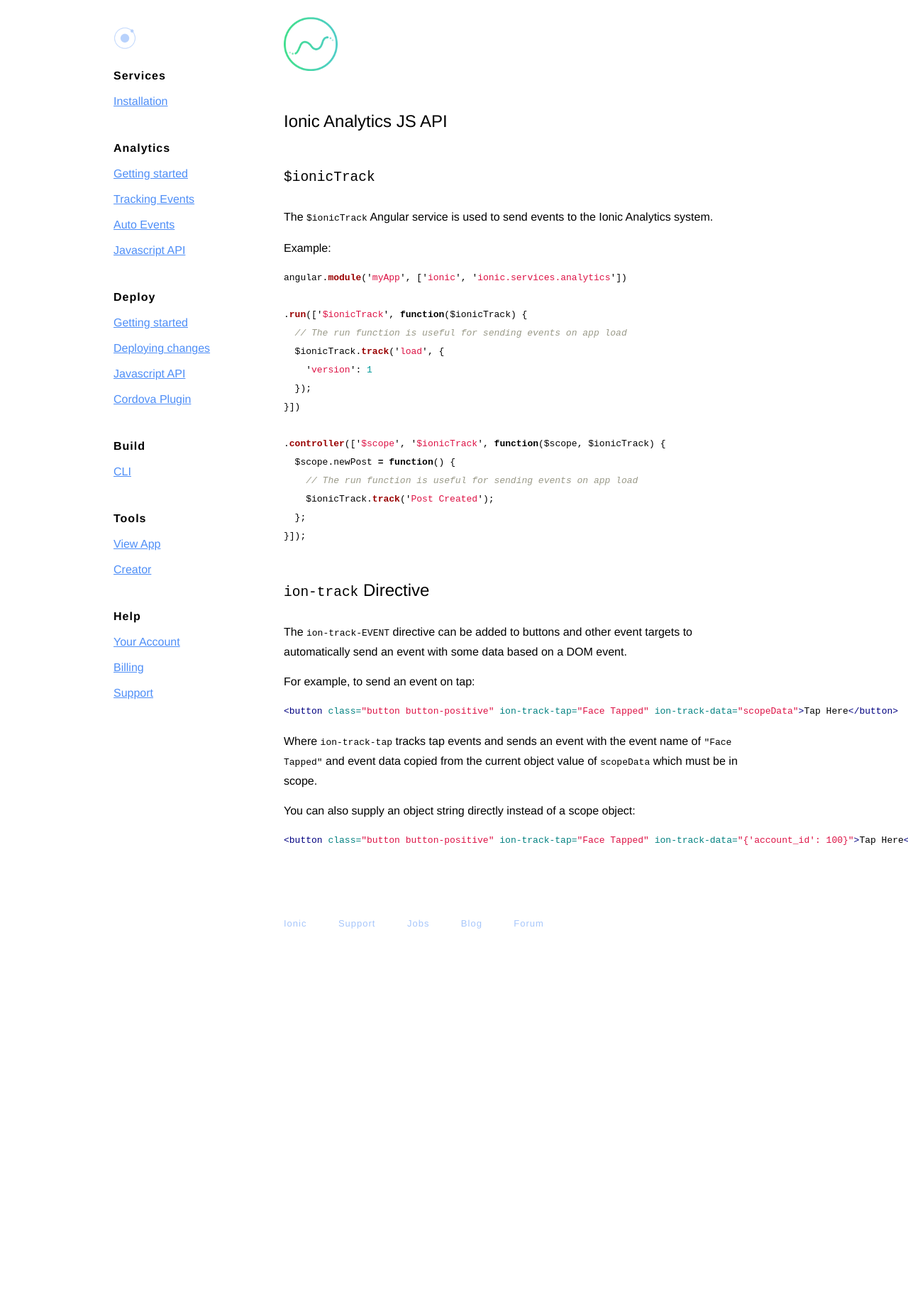
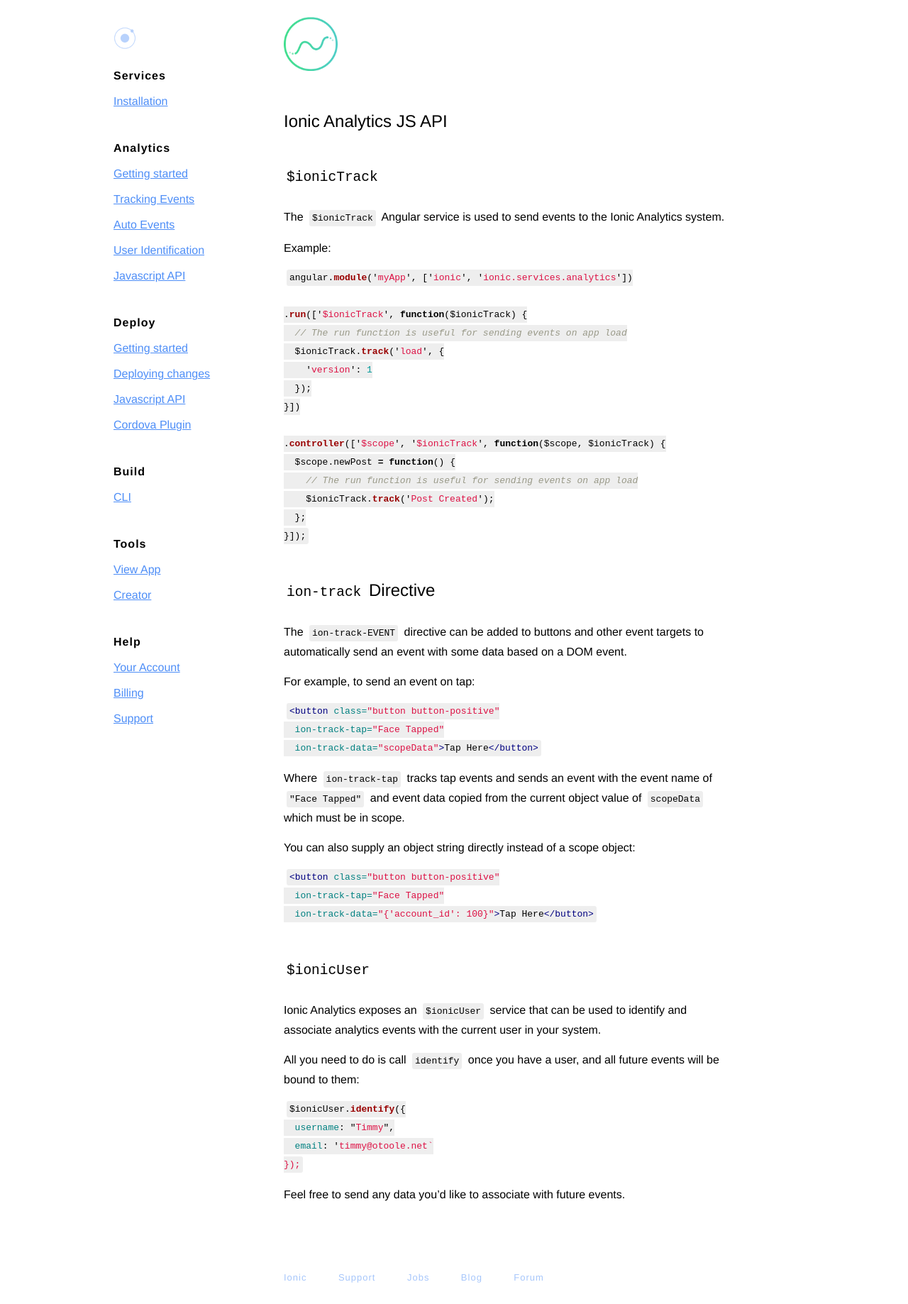
Before and after one commit to ionic-team/ionic-io-docs, a Jekyll site: the page built from services/analytics/js.md, in a window 1280 px wide. Shown: the whole page at 71% size. Built offline with Jekyll 4.4.1, drawn with Linux system fonts in a browser that asks for light colours; some web fonts are replaced; Markdown is read by kramdown in place of the engine named in the settings; before the commit the page ends 1339 px from its top, so only the background shows below that.

Commit message:
Analytics docs

````diff
--- a/_layouts/default.html
+++ b/_layouts/default.html
@@ -22,6 +22,7 @@
                 <li><a href="/services/analytics">Getting started</a></li>
                 <li><a href="/services/analytics/tracking">Tracking Events</a></li>
                 <li><a href="/services/analytics/auto">Auto Events</a></li>
+                <li><a href="/services/analytics/user">User Identification</a></li>
                 <li><a href="/services/analytics/js">Javascript API</a></li>
               </ul>
             </li>
--- a/css/real.css
+++ b/css/real.css
@@ -42,6 +42,16 @@
 }
 #footer ul li a:hover {
   opacity: 1;
+}
+code {
+  padding: 4px;
+  background-color: #eee;
+  border-radius: 3px;
+  margin: 0 4px;
+}
+h2 code, code[data-lang] {
+  background-color: #fff;
+  padding: 0;
 }
 nav ul li {
   list-style: none;
--- a/services/analytics/js.md
+++ b/services/analytics/js.md
@@ -39,7 +39,9 @@
 For example, to send an event on tap:
 
 ```html
-<button class="button button-positive" ion-track-tap="Face Tapped" ion-track-data="scopeData">Tap Here</button>
+<button class="button button-positive"
+  ion-track-tap="Face Tapped"
+  ion-track-data="scopeData">Tap Here</button>
 ```
 
 Where `ion-track-tap` tracks tap events and sends an event with the event name of `"Face Tapped"` and
@@ -48,5 +50,24 @@
 You can also supply an object string directly instead of a scope object:
 
 ```html
-<button class="button button-positive" ion-track-tap="Face Tapped" ion-track-data="{'account_id': 100}">Tap Here</button>
+<button class="button button-positive"
+  ion-track-tap="Face Tapped"
+  ion-track-data="{'account_id': 100}">Tap Here</button>
 ```
+
+## `$ionicUser`
+
+Ionic Analytics exposes an `$ionicUser` service that can be used to identify
+and associate analytics events with the current user in your system.
+
+All you need to do is call `identify` once you have a user, and all future events
+will be bound to them:
+
+```javascript
+$ionicUser.identify({
+  username: "Timmy",
+  email: 'timmy@otoole.net`
+});
+```
+
+Feel free to send any data you'd like to associate with future events.
````
Also changed, not shown: services/analytics/index.md (+1 -1 lines), services/analytics/user.md (added, +27 -0 lines).
